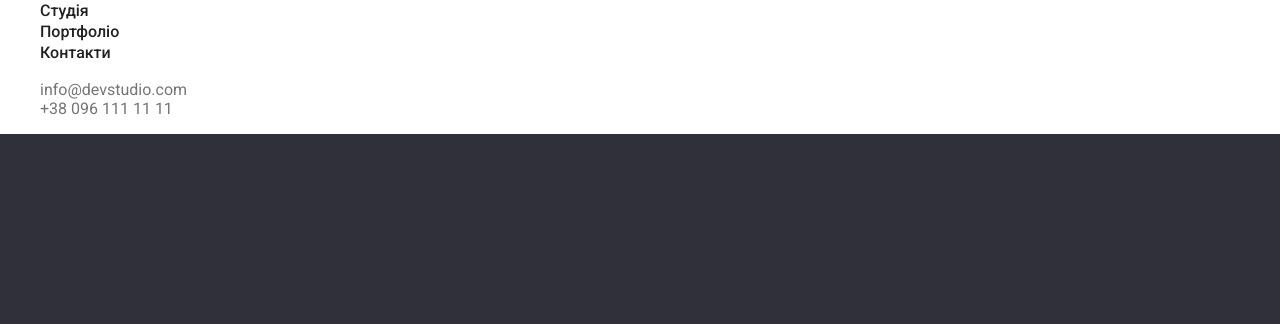
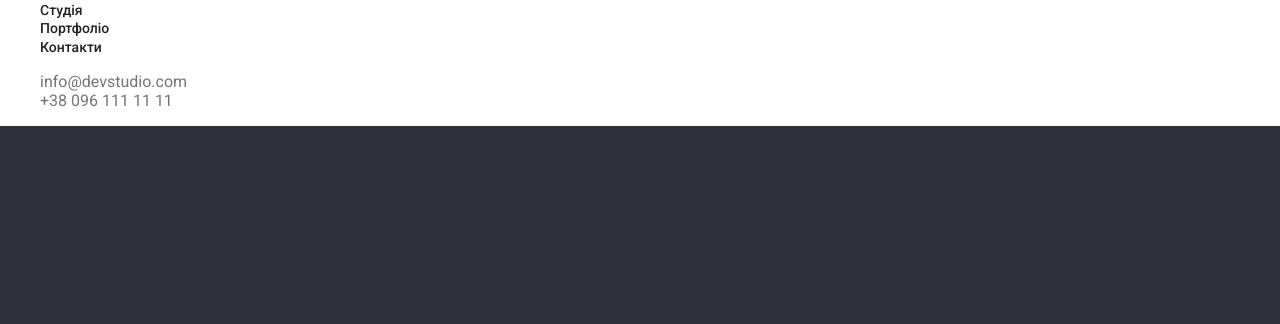
Before and after one commit to atc08/goit-markup-hw-02, a plain HTML site: page index.html in a window 1280 px wide. Shown: the part 46-370 px from the top of the page. Drawn offline with nearby package versions, Linux system fonts and the light colour scheme; files whose address does not match are found by name.

Commit message:
minor correction

```diff
--- a/css/styles.css
+++ b/css/styles.css
@@ -45,7 +45,7 @@ button {
 
 .nav-list--item {
   font-weight: 500;
-  font-style: 14px;
+  font-size: 14px;
   line-height: 1.3;
 }
 
```
